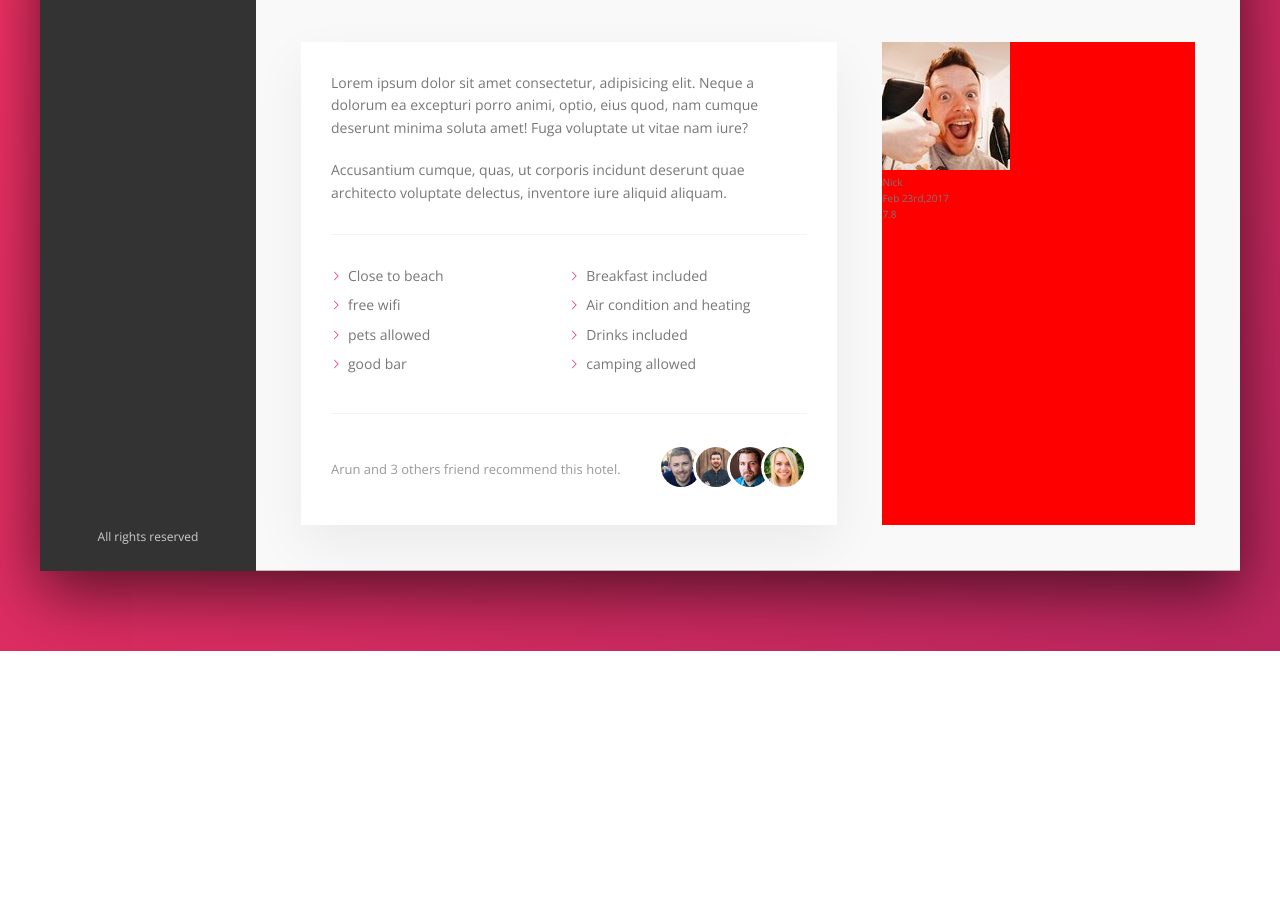
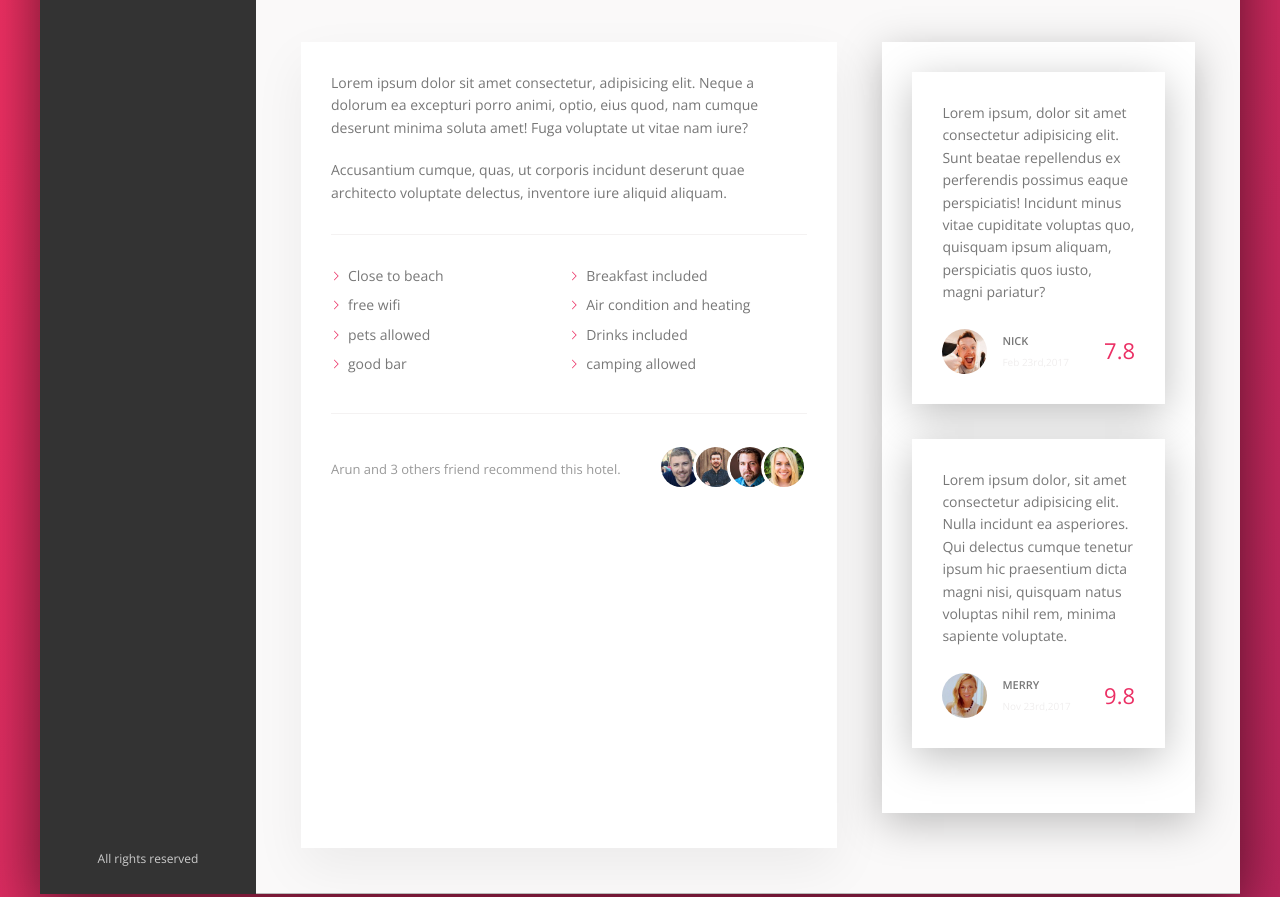
Before and after one commit to ankitharitus/Hotel-Layout, a website: page index.html in a window 1280 px wide. Shown: the part 605-1502 px from the top of the page. Before the commit the page ends 1256 px from the top, so only its background shows below. Drawn offline with nearby package versions, Linux system fonts and the light colour scheme.

Commit message:
review section half

```diff
--- a/index.html
+++ b/index.html
@@ -168,7 +168,13 @@
             <div class="user-reviews">
               <div class="review">
                 <figure class="review">
-                  <blockquote class="review__text"></blockquote>
+                  <blockquote class="review__text">
+                    Lorem ipsum, dolor sit amet consectetur adipisicing elit.
+                    Sunt beatae repellendus ex perferendis possimus eaque
+                    perspiciatis! Incidunt minus vitae cupiditate voluptas quo,
+                    quisquam ipsum aliquam, perspiciatis quos iusto, magni
+                    pariatur?
+                  </blockquote>
                   <figcaption class="review__user">
                     <img src="img/user-1.jpg" alt="" class="review__photo" />
                     <div class="review__user-box">
@@ -179,6 +185,24 @@
                     <div class="review__rating">7.8</div>
                   </figcaption>
                 </figure>
+
+                <figure class="review">
+                  <blockquote class="review__text">
+                    Lorem ipsum dolor, sit amet consectetur adipisicing elit.
+                    Nulla incidunt ea asperiores. Qui delectus cumque tenetur
+                    ipsum hic praesentium dicta magni nisi, quisquam natus
+                    voluptas nihil rem, minima sapiente voluptate.
+                  </blockquote>
+                  <figcaption class="review__user">
+                    <img src="img/user-2.jpg" alt="" class="review__photo" />
+                    <div class="review__user-box">
+                      <p class="review__user-name">Merry</p>
+                      <p class="review__user-date">Nov 23rd,2017</p>
+                    </div>
+
+                    <div class="review__rating">9.8</div>
+                  </figcaption>
+                </figure>
               </div>
             </div>
           </div>
--- a/sass/_components.scss
+++ b/sass/_components.scss
@@ -311,3 +311,48 @@
   &__count {
   }
 }
+
+.review {
+  background-color: #fff;
+  box-shadow: 0 1rem 4rem rgba(0, 0, 0, 0.25);
+  padding: 3rem;
+  margin-bottom: 3.5rem;
+  &__text {
+    margin-bottom: 2.5rem;
+  }
+
+  &__user {
+    display: flex;
+
+    align-items: center;
+  }
+
+  &__photo {
+    height: 4.5rem;
+    width: 4.5rem;
+    border-radius: 50%;
+    margin-right: 1.5rem;
+  }
+
+  &__user-name {
+    font-size: 1.1rem;
+    font-weight: 600;
+    text-transform: uppercase;
+    margin-bottom: 0.4rem;
+  }
+
+  &__user-box {
+    margin-right: auto;
+  }
+
+  &__user-date {
+    font-size: 1rem;
+    color: var(--color-grey-light-3);
+  }
+
+  &__rating {
+    color: var(--color-primary);
+    font-size: 2.2rem;
+    font-weight: 300;
+  }
+}
--- a/sass/_layout.scss
+++ b/sass/_layout.scss
@@ -33,6 +33,7 @@
 }
 
 .details {
+  font-size: 1.4rem;
   display: flex;
   padding: 4.5rem;
   background-color: var(--color-grey-light-1);
@@ -40,7 +41,6 @@
 }
 
 .description {
-  font-size: 1.4rem;
   background-color: #fff;
   box-shadow: 0 2rem 5rem rgba(0, 0, 0, 0.06);
   padding: 3rem;
@@ -50,5 +50,4 @@
 
 .user-reviews {
   flex: 1;
-  background-color: red;
 }
```
Also changed, not shown: css/style.css.
